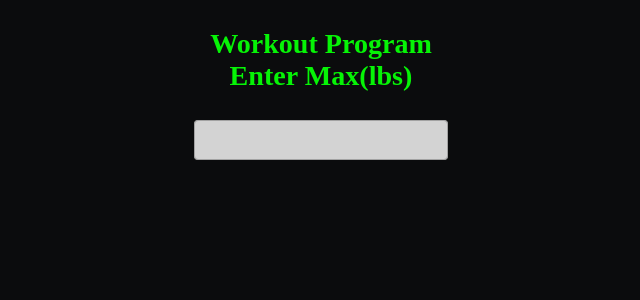
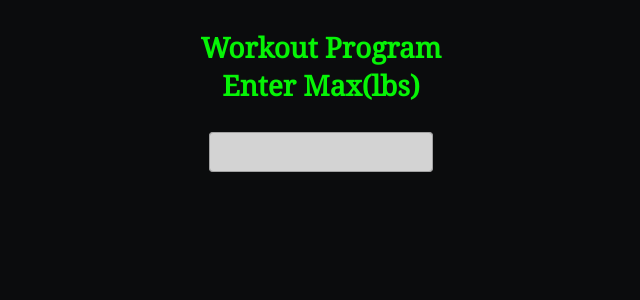
Before and after one commit to SalvadorRamon/WorkoutProgram, a React (Create React App) app: page / in a window 1280 px wide. Shown: the top 300 px of the page, without its empty margins (319-959 px from the left). Built offline with nearby package versions, Linux system fonts and the light colour scheme.

Commit message:
Made some asthetic changes.

```diff
--- a/src/App.css
+++ b/src/App.css
@@ -1,5 +1,10 @@
+@import url('https://fonts.googleapis.com/css?family=Noto+Serif');
+
 .App {
   text-align: center;
+  font-family: "Roboto", sans-serif;
+  font-weight: 400;
+  font-style: normal;
 }
 
 .App-header {
@@ -11,16 +16,19 @@
   justify-content: top;
   font-size: calc(8px + 2vmin);
   color: rgb(6, 244, 6);
-  font-family: Baskerville;
   text-align: center;
+  font-family: "Noto Serif", sans-serif;
+  font-weight: 400;
+  font-style: normal;
 }
 
-.input{
+.input-style {
   text-align: center;
   vertical-align: top;
   /* height: 2em;
   width: 15em; */
   font-size: calc(10px + 1vmin);
-  font-family: Baskerville;
+  font-family: 'Josefin Sans', cursive;
   font-weight: bold;
+  background-color: lightblue;
 }
--- a/src/App.js
+++ b/src/App.js
@@ -23,10 +23,11 @@ function App() {
         <div>Workout Program</div>
         <div>Enter Max(lbs)</div>
       </h3>
-      <TextField size='small' className='input' value={inputText} onChange={handleChange} sx={{
+      <TextField size='small' value={inputText} onChange={handleChange} sx={{
         '& .MuiOutlinedInput-root': {
           backgroundColor: 'lightgrey',
           fontWeight: 'bold',
+          fontFamily: 'Noto Serif',
         },
         '& input': {  // Targets the input element directly
           textAlign: 'center',
@@ -34,7 +35,7 @@ function App() {
         '& .MuiInputBase-input': { // For non-outlined variants
           textAlign: 'center',
         }
-      }}/>
+      }} />
       <p></p>
       {isValid && <NewSchedule value={inputText} />}
     </div>
--- a/src/NewSchedule.js
+++ b/src/NewSchedule.js
@@ -8,6 +8,18 @@ import Grid from '@mui/material/Unstable_Grid2'; // Grid version 2
 function R(x) {
   return Math.ceil(x / 5) * 5;
 }
+
+const backup = (data) => [
+  ['Day 1', createSet(10, R(data.value * 0.480627088)), createSet(10, R(data.value * 0.553238866)), createSet(10, R(data.value * 0.610323887)), createSet(10, R(data.value * 0.667847227)), createSet(10, R(data.value * 0.721184819))],
+  ['Day 2', createSet(10, R(data.value * 0.481882591)), createSet(8, R(data.value * 0.553238866)), createSet(8, R(data.value * 0.610323887)), createSet(8, R(data.value * 0.666295547)), createSet(8, R(data.value * 0.723380567)), createSet(8, R(data.value * 0.780465587))],
+  ['Day 3', createSet(10, R(data.value * 0.481882591)), createSet(8, R(data.value * 0.553238866)), createSet(6, R(data.value * 0.610323887)), createSet(6, R(data.value * 0.723380567)), createSet(6, R(data.value * 0.780465587)), createSet(6, R(data.value * 0.850708502))],
+  ['Day 4', createSet(10, R(data.value * 0.481882591)), createSet(8, R(data.value * 0.553238866)), createSet(5, R(data.value * 0.702530364)), createSet(5, R(data.value * 0.801315789)), createSet(5, R(data.value * 0.8298583)), createSet(5, R(data.value * 0.850708502)), createSet(5, R(data.value * 0.872672065))],
+  ['Day 5', createSet(10, R(data.value * 0.481882591)), createSet(8, R(data.value * 0.553238866)), createSet(5, R(data.value * 0.702530364)), createSet(5, R(data.value * 0.801315789)), createSet(5, R(data.value * 0.8298583)), createSet(5, R(data.value * 0.850708502)), createSet(5, R(data.value * 0.850708502))],
+  ['Day 6', createSet(10, R(data.value * 0.481882591)), createSet(8, R(data.value * 0.645445344)), createSet(6, R(data.value * 0.723380567)), createSet(4, R(data.value * 0.801315789)), createSet(4, R(data.value * 0.8298583)), createSet(4, R(data.value * 0.850708502)), createSet(4, R(data.value * 0.907793522))],
+  ['Day 7', createSet(10, R(data.value * 0.518117409)), createSet(8, R(data.value * 0.645445344)), createSet(6, R(data.value * 0.702530364)), createSet(4, R(data.value * 0.850708502)), createSet(3, R(data.value * 0.88694332)), createSet(2, R(data.value * 0.907793522)), createSet(1, R(data.value * 0.964878543))],
+  ['Day 8', createSet(10, R(data.value * 0.518117409)), createSet(8, R(data.value * 0.645445344)), createSet(6, R(data.value * 0.723380567)), createSet(4, R(data.value * 0.88694332)), createSet(3, R(data.value * 0.922064777)), createSet(2, R(data.value * 0.964878543)), createSet(1, R(data.value * 1.014271255))],
+  ['Day 9', createSet(10, R(data.value * 0.481882591)), createSet(8, R(data.value * 0.645445344)), createSet(6, R(data.value * 0.780465587)), createSet(4, R(data.value * 0.850708502)), createSet(3, R(data.value * 0.94291498)), createSet(2, R(data.value * 1.035121457)), createSet(1, R(data.value * 1.05708502))]
+]
 
 const days = (data) => [
   {
@@ -20,31 +32,31 @@ const days = (data) => [
   },
   {
     day: 'Day 3',
-    sets: [createSet(10, R(data.value * 0.481882591)), createSet(8, R(data.value * 0.553238866)), createSet(8, R(data.value * 0.610323887)), createSet(8, R(data.value * 0.666295547)), createSet(8, R(data.value * 0.723380567)), createSet(8, R(data.value * 0.780465587))]
+    sets: [ createSet(10, R(data.value * 0.481882591)), createSet(8, R(data.value * 0.553238866)), createSet(6, R(data.value * 0.610323887)), createSet(6, R(data.value * 0.723380567)), createSet(6, R(data.value * 0.780465587)), createSet(6, R(data.value * 0.850708502))]
   },
   {
     day: 'Day 4',
-    sets: [createSet(10, R(data.value * 0.481882591)), createSet(8, R(data.value * 0.553238866)), createSet(8, R(data.value * 0.610323887)), createSet(8, R(data.value * 0.666295547)), createSet(8, R(data.value * 0.723380567)), createSet(8, R(data.value * 0.780465587))]
+    sets: [ createSet(10, R(data.value * 0.481882591)), createSet(8, R(data.value * 0.553238866)), createSet(5, R(data.value * 0.702530364)), createSet(5, R(data.value * 0.801315789)), createSet(5, R(data.value * 0.8298583)), createSet(5, R(data.value * 0.850708502)), createSet(5, R(data.value * 0.872672065))]
   },
   {
     day: 'Day 5',
-    sets: [createSet(10, R(data.value * 0.481882591)), createSet(8, R(data.value * 0.553238866)), createSet(8, R(data.value * 0.610323887)), createSet(8, R(data.value * 0.666295547)), createSet(8, R(data.value * 0.723380567)), createSet(8, R(data.value * 0.780465587))]
+    sets: [createSet(10, R(data.value * 0.481882591)), createSet(8, R(data.value * 0.553238866)), createSet(5, R(data.value * 0.702530364)), createSet(5, R(data.value * 0.801315789)), createSet(5, R(data.value * 0.8298583)), createSet(5, R(data.value * 0.850708502)), createSet(5, R(data.value * 0.850708502))]
   },
   {
     day: 'Day 6',
-    sets: [createSet(10, R(data.value * 0.481882591)), createSet(8, R(data.value * 0.553238866)), createSet(8, R(data.value * 0.610323887)), createSet(8, R(data.value * 0.666295547)), createSet(8, R(data.value * 0.723380567)), createSet(8, R(data.value * 0.780465587))]
+    sets: [ createSet(10, R(data.value * 0.481882591)), createSet(8, R(data.value * 0.645445344)), createSet(6, R(data.value * 0.723380567)), createSet(4, R(data.value * 0.801315789)), createSet(4, R(data.value * 0.8298583)), createSet(4, R(data.value * 0.850708502)), createSet(4, R(data.value * 0.907793522))]
   },
   {
     day: 'Day 7',
-    sets: [createSet(10, R(data.value * 0.481882591)), createSet(8, R(data.value * 0.553238866)), createSet(8, R(data.value * 0.610323887)), createSet(8, R(data.value * 0.666295547)), createSet(8, R(data.value * 0.723380567)), createSet(8, R(data.value * 0.780465587))]
+    sets: [createSet(10, R(data.value * 0.518117409)), createSet(8, R(data.value * 0.645445344)), createSet(6, R(data.value * 0.702530364)), createSet(4, R(data.value * 0.850708502)), createSet(3, R(data.value * 0.88694332)), createSet(2, R(data.value * 0.907793522)), createSet(1, R(data.value * 0.964878543))]
   },
   {
     day: 'Day 8',
-    sets: [createSet(10, R(data.value * 0.481882591)), createSet(8, R(data.value * 0.553238866)), createSet(8, R(data.value * 0.610323887)), createSet(8, R(data.value * 0.666295547)), createSet(8, R(data.value * 0.723380567)), createSet(8, R(data.value * 0.780465587))]
+    sets: [createSet(10, R(data.value * 0.518117409)), createSet(8, R(data.value * 0.645445344)), createSet(6, R(data.value * 0.723380567)), createSet(4, R(data.value * 0.88694332)), createSet(3, R(data.value * 0.922064777)), createSet(2, R(data.value * 0.964878543)), createSet(1, R(data.value * 1.014271255))]
   },
   {
     day: 'Day 9',
-    sets: [createSet(10, R(data.value * 0.481882591)), createSet(8, R(data.value * 0.553238866)), createSet(8, R(data.value * 0.610323887)), createSet(8, R(data.value * 0.666295547)), createSet(8, R(data.value * 0.723380567)), createSet(8, R(data.value * 0.780465587))]
+    sets: [createSet(10, R(data.value * 0.481882591)), createSet(8, R(data.value * 0.645445344)), createSet(6, R(data.value * 0.780465587)), createSet(4, R(data.value * 0.850708502)), createSet(3, R(data.value * 0.94291498)), createSet(2, R(data.value * 1.035121457)), createSet(1, R(data.value * 1.05708502))]
   },
 ]
 
@@ -69,7 +81,7 @@ function createContainer(data) {
 
 const TableDays = (data) => {
   return (
-    <Container>
+    <Container >
       <Box>
         <Grid container spacing={2}>
           {days(data).map((day, index) => (
```
